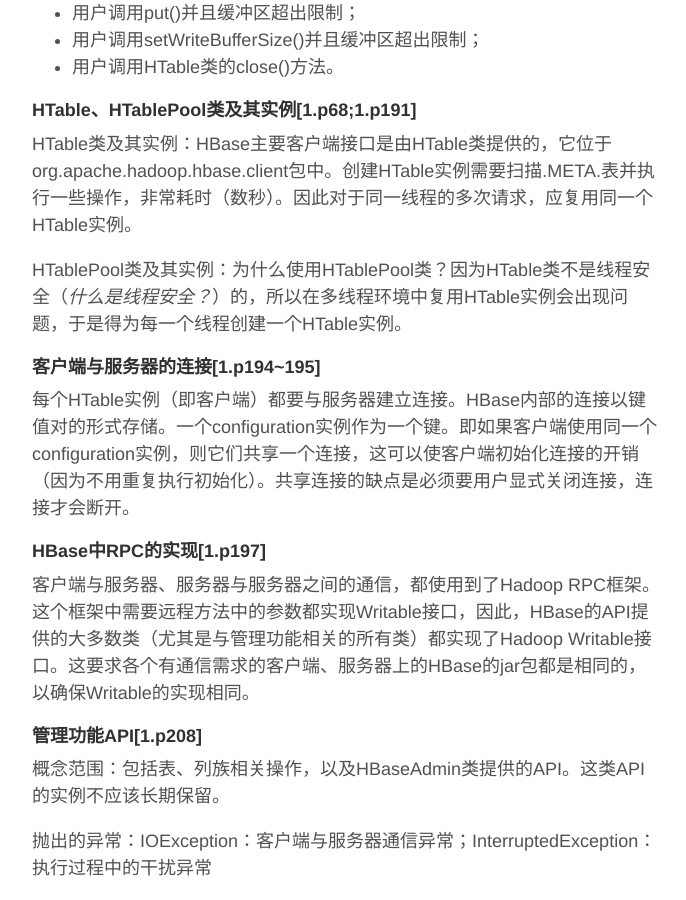
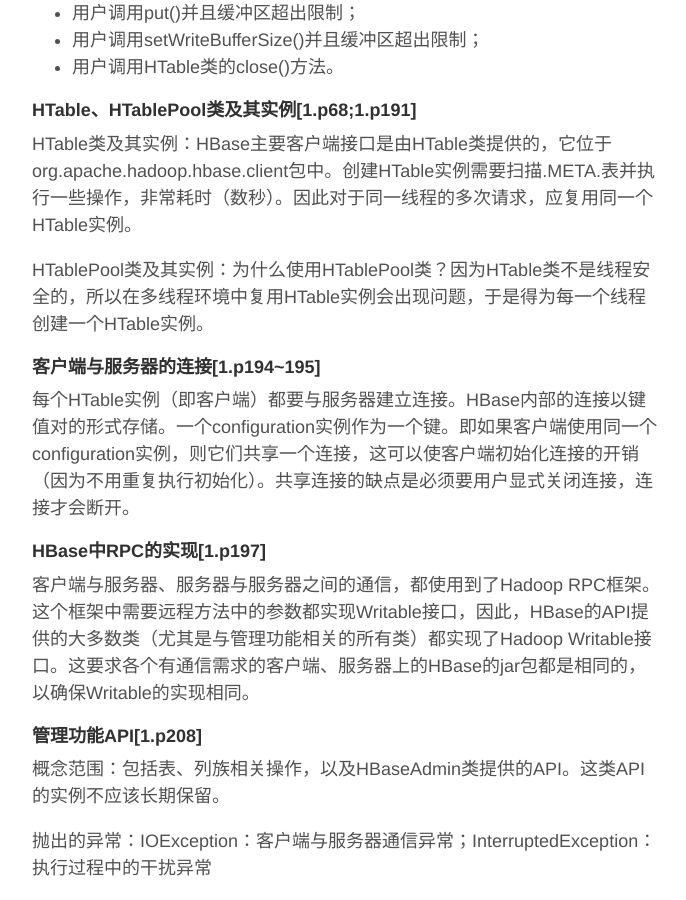
Before and after one commit to lsr1991/lsr1991.github.io, a Jekyll site: the page built from _posts/2015-06-20-hbase_store_mechanism.md, in a window 1280 px wide and 900 px high, scrolled down 3115 px. Shown: the whole window, without its empty margins (293-979 px from the left). Built offline with Jekyll 4.4.1, drawn with Linux system fonts in a browser that asks for light colours; comment, search, counter and statistics services are not loaded.

Commit message:
Update 2015-06-20-hbase_store_mechanism.md

```diff
--- a/_posts/2015-06-20-hbase_store_mechanism.md
+++ b/_posts/2015-06-20-hbase_store_mechanism.md
@@ -63,15 +63,16 @@
 #### 隐式刷写和显式刷写[1.p80]
 
 显式刷写即用户代码调用flushCommits()；隐式刷写即客户端不通过用户代码，自己调用flushCommits()，这在以下三种情况下会触发：
-- 用户调用put()并且缓冲区超出限制；
-- 用户调用setWriteBufferSize()并且缓冲区超出限制；
-- 用户调用HTable类的close()方法。
+
+* 用户调用put()并且缓冲区超出限制；
+* 用户调用setWriteBufferSize()并且缓冲区超出限制；
+* 用户调用HTable类的close()方法。
 
 #### HTable、HTablePool类及其实例[1.p68;1.p191]
 
 HTable类及其实例：HBase主要客户端接口是由HTable类提供的，它位于org.apache.hadoop.hbase.client包中。创建HTable实例需要扫描.META.表并执行一些操作，非常耗时（数秒）。因此对于同一线程的多次请求，应复用同一个HTable实例。
 
-HTablePool类及其实例：为什么使用HTablePool类？因为HTable类不是线程安全（_什么是线程安全？_）的，所以在多线程环境中复用HTable实例会出现问题，于是得为每一个线程创建一个HTable实例。
+HTablePool类及其实例：为什么使用HTablePool类？因为HTable类不是线程安全的，所以在多线程环境中复用HTable实例会出现问题，于是得为每一个线程创建一个HTable实例。
 
 #### 客户端与服务器的连接[1.p194~195]
 
@@ -118,8 +119,8 @@
 #### storefile合并（compaction）[1.p311]
 
 合并的种类：
-- minor合并：将最后生成的几个文件重写到一个更大的文件中
-- major合并：将所有文件压缩成一个文件
+* minor合并：将最后生成的几个文件重写到一个更大的文件中
+* major合并：将所有文件压缩成一个文件
 
 触发合并的事件：压缩检查并符合一定条件
 
```
